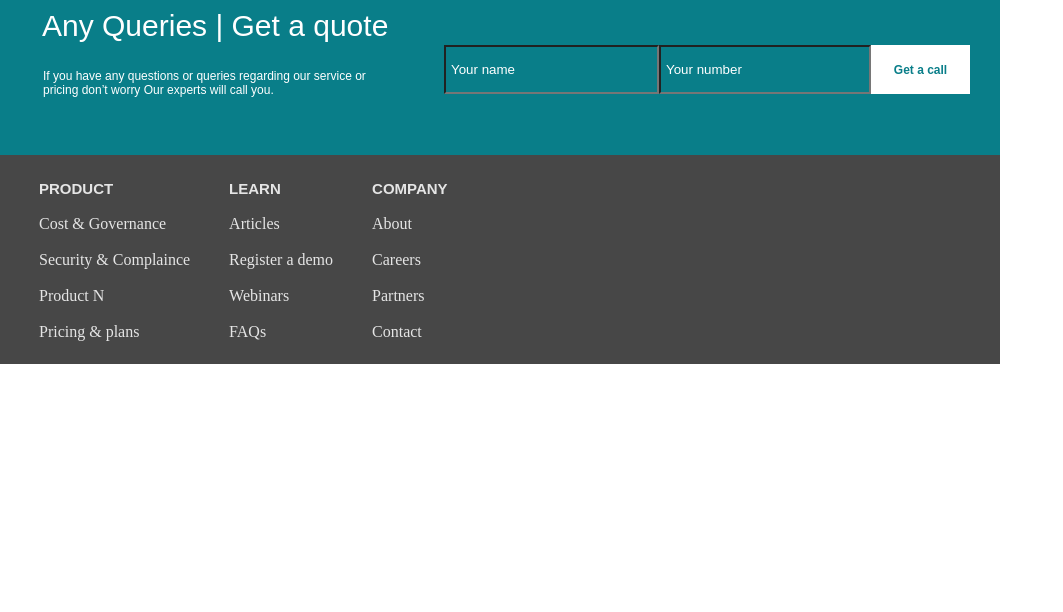
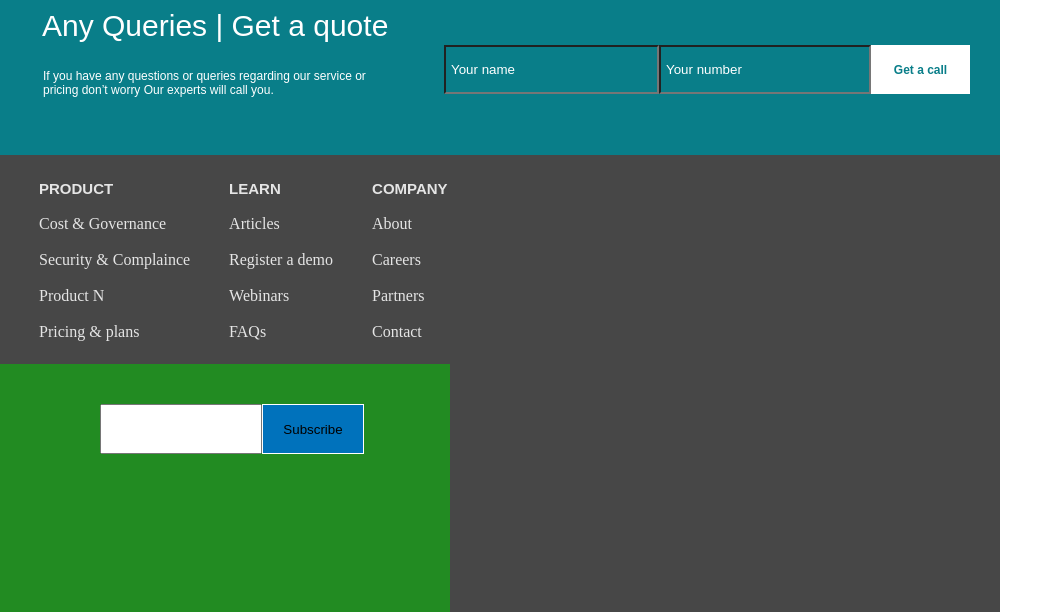
Before and after one commit to Khebnev/Service_Project, a plain HTML site: page index.html in a window 1280 px wide. Shown: the part 2601-3213 px from the top of the page, without its empty margins (0-1063 px from the left). Before the commit the page ends 2965 px from the top, so only its background shows below. Drawn offline with Linux system fonts and the light colour scheme.

Commit message:
#8-2.bugs Added footer right with inputs

```diff
--- a/index.html
+++ b/index.html
@@ -313,7 +313,16 @@ Our experts will call you.</p>
                     </ul>
                 </div>
             </div>
-            <div class="footer__right"></div>
+            <div class="footer__right">
+                <div class="footer__right-block">
+                    <div class="footer__right-block-inputs">
+                    <input type="text" class="footer__input-text">
+                    <input type="button" class="footer__input-btn" value="Subscribe">
+
+                    </div>
+                    <div class="footer__right-block-follow"></div>
+                </div>
+            </div>
         </div>
     </footer>
 </body>
--- a/style.css
+++ b/style.css
@@ -595,12 +595,19 @@ margin-top: 0;
 
 .footer{
     background: #474747;
+/*    width: 1000px;*/
 }
 
 .footer__left{
     width: 500px;
     height: 209px;
     color: #e5e5e5;
+/*    float: left;*/
+/*    display: inline-block;*/
+}
+.footer__left-lists{
+    float: left;
+    width: 500px;
 }
 .footer__left-lists-column-1{
     list-style: none;
@@ -659,3 +666,26 @@ margin-top: 0;
     font-weight: bold;
     text-transform: uppercase;
 }
+
+.footer__right{
+    width: 450px;
+    background-color: forestgreen;
+}
+.footer__right-block{
+    width: 450px;
+    height: 208px;
+    padding-left: 100px;
+    padding-top: 40px;
+}
+.footer__input-text{
+    width: 154px;
+    height: 44px;
+    float: left;
+}
+.footer__input-btn{
+    width: 102px;
+    height: 50px;
+    background: #0072bc;
+    float: left;
+    border: 1px solid #fff;
+}
```
